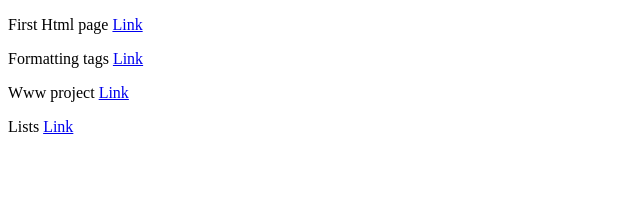
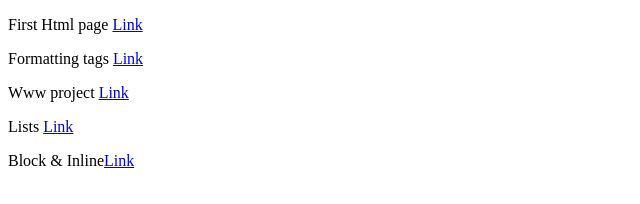
Before and after one commit to Dipika1616/HTMLproject, a plain HTML site: page index.html in a window 1280 px wide. Shown: the whole page, without its empty margins (0-640 px from the left). Drawn offline with Linux system fonts and the light colour scheme.

Commit message:
index.html

```diff
--- a/index.html
+++ b/index.html
@@ -7,8 +7,9 @@
 </head>
 <body>
     <p>First Html page <a href="1st.html">Link</a></p>
-    <p>Formatting tags <a href=".2ndday.html">Link</a></p>
+    <p>Formatting tags <a href="2ndday.html">Link</a></p>
     <p>Www project <a href="wwwproj.html">Link</a></p>
     <p>Lists <a href="day5.html">Link</a></p>
+    <p>Block & Inline<a href ="blockvsinline.html">Link</a></p>
 </body>
 </html>
```
